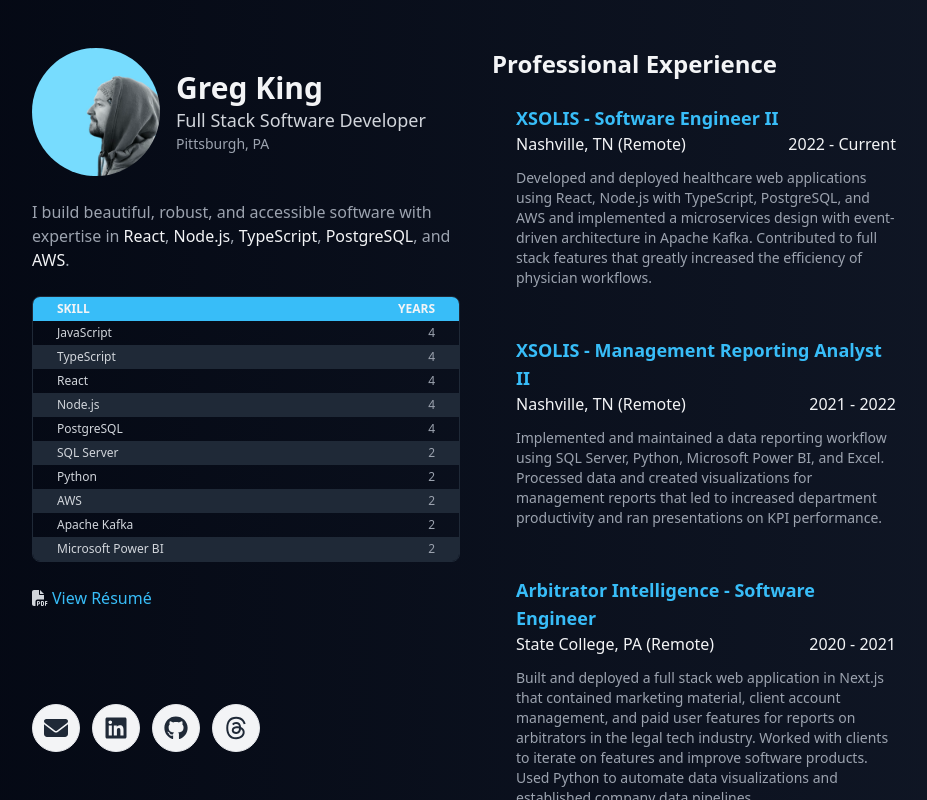
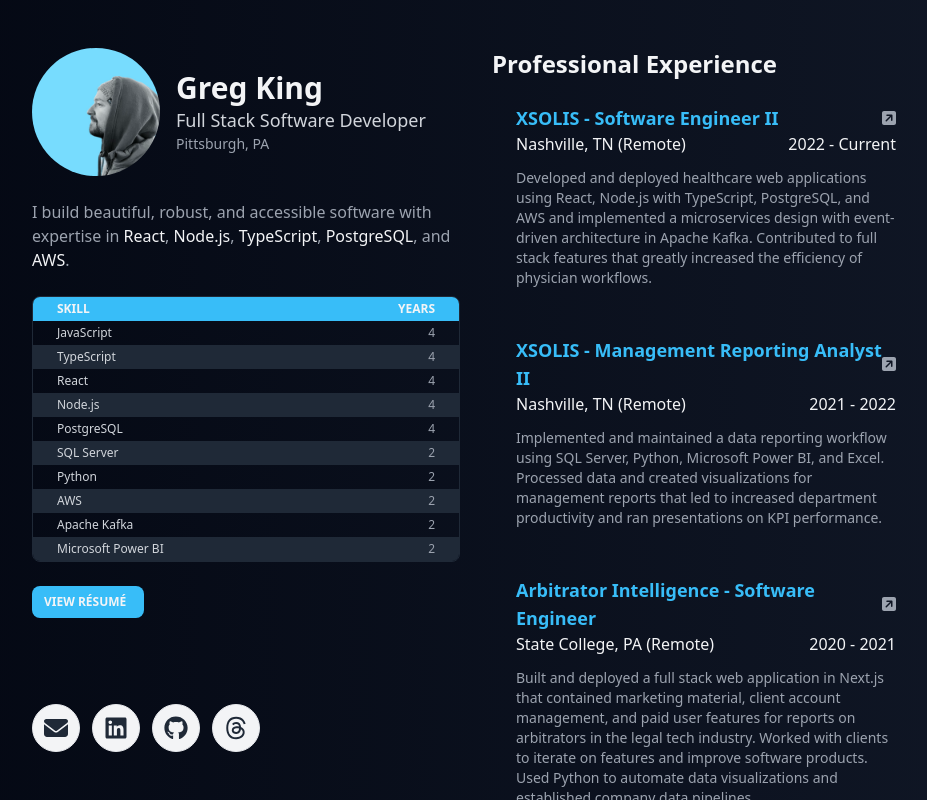
Before and after one commit to greg-py/portfolio, a React (Create React App) app: page / in a window 1280 px wide. Shown: the whole page, without its empty margins (164-1091 px from the left). Built offline with nearby package versions, Linux system fonts and the light colour scheme.

Commit message:
Added education section, added link icons to clickable cards, changed view resume link to a button

```diff
--- a/src/components/content/Content.jsx
+++ b/src/components/content/Content.jsx
@@ -1,12 +1,14 @@
 import ContentContainer from "./ContentContainer";
 import Experience from "./experience/Experience";
 import Projects from "./projects/Projects";
+import Education from "./education/Education";
 
 const Content = () => {
   return (
     <ContentContainer>
       <Experience />
       <Projects />
+      <Education />
     </ContentContainer>
   );
 };
--- /dev/null
+++ b/src/components/content/education/Education.jsx
@@ -0,0 +1,17 @@
+import EducationContainer from "./EducationContainer";
+import { education } from "../../../data/education";
+import EducationCard from "./EducationCard";
+
+const Education = () => {
+  return (
+    <EducationContainer>
+      <h2 className="font-bold text-2xl text-gray-100">Education</h2>
+      {education &&
+        education.map((e, index) => {
+          return <EducationCard key={index} education={e} />;
+        })}
+    </EducationContainer>
+  );
+};
+
+export default Education;
--- /dev/null
+++ b/src/components/content/education/EducationCard.jsx
@@ -0,0 +1,29 @@
+import { faSquareArrowUpRight } from "@fortawesome/free-solid-svg-icons";
+import { FontAwesomeIcon } from "@fortawesome/react-fontawesome";
+
+const EducationCard = (props) => {
+  const { education } = props;
+
+  return (
+    <a
+      href={education.href}
+      target="_blank"
+      rel="noreferrer"
+      className={`p-6 rounded-lg ${
+        education.href ? "hover:bg-gray-800 hover:cursor-pointer" : ""
+      }`}
+    >
+      <div className="flex flex-row justify-between items-center">
+        <h3 className="font-bold text-lg text-sky-400">{education.title}</h3>
+        {education.href && <FontAwesomeIcon icon={faSquareArrowUpRight} />}
+      </div>
+      <div className="flex flex-row justify-between mb-3 text-gray-100">
+        <h4>{education.location}</h4>
+        <p>{education.time}</p>
+      </div>
+      <p className="text-sm">{education.text}</p>
+    </a>
+  );
+};
+
+export default EducationCard;
--- /dev/null
+++ b/src/components/content/education/EducationContainer.jsx
@@ -0,0 +1,5 @@
+const EducationContainer = ({ children }) => {
+  return <div className="flex flex-col text-gray-400">{children}</div>;
+};
+
+export default EducationContainer;
--- a/src/components/content/experience/ExperienceCard.jsx
+++ b/src/components/content/experience/ExperienceCard.jsx
@@ -1,3 +1,6 @@
+import { FontAwesomeIcon } from "@fortawesome/react-fontawesome";
+import { faSquareArrowUpRight } from "@fortawesome/free-solid-svg-icons";
+
 const ExperienceCard = (props) => {
   const { position } = props;
 
@@ -6,9 +9,14 @@
       href={position.href}
       target="_blank"
       rel="noreferrer"
-      className="p-6 rounded-lg hover:bg-gray-800 hover:cursor-pointer"
+      className={`p-6 rounded-lg ${
+        position.href ? "hover:bg-gray-800 hover:cursor-pointer" : ""
+      }`}
     >
-      <h3 className="font-bold text-lg text-sky-400">{position.title}</h3>
+      <div className="flex flex-row justify-between items-center">
+        <h3 className="font-bold text-lg text-sky-400">{position.title}</h3>
+        {position.href && <FontAwesomeIcon icon={faSquareArrowUpRight} />}
+      </div>
       <div className="flex flex-row justify-between mb-3 text-gray-100">
         <h4>{position.location}</h4>
         <p>{position.time}</p>
--- a/src/components/content/projects/ProjectCard.jsx
+++ b/src/components/content/projects/ProjectCard.jsx
@@ -1,4 +1,6 @@
 import ProjectLabel from "./ProjectLabel";
+import { FontAwesomeIcon } from "@fortawesome/react-fontawesome";
+import { faSquareArrowUpRight } from "@fortawesome/free-solid-svg-icons";
 
 const ProjectCard = (props) => {
   const { project } = props;
@@ -8,9 +10,14 @@
       href={project.href}
       target="_blank"
       rel="noreferrer"
-      className="p-6 rounded-lg hover:bg-gray-800 hover:cursor-pointer"
+      className={`p-6 rounded-lg ${
+        project.href ? "hover:bg-gray-800 hover:cursor-pointer" : ""
+      }`}
     >
-      <h3 className="font-bold text-lg text-sky-400">{project.title}</h3>
+      <div className="flex flex-row justify-between items-center">
+        <h3 className="font-bold text-lg text-sky-400">{project.title}</h3>
+        {project.href && <FontAwesomeIcon icon={faSquareArrowUpRight} />}
+      </div>
       <div className="flex flex-row justify-between mb-4 text-gray-100">
         <h4>{project.location}</h4>
         <p>{project.time}</p>
--- a/src/components/info/Resume.jsx
+++ b/src/components/info/Resume.jsx
@@ -1,20 +1,15 @@
-import { FontAwesomeIcon } from "@fortawesome/react-fontawesome";
 import resume from "../../media/resume.pdf";
-import { faFilePdf } from "@fortawesome/free-solid-svg-icons";
 
 const Resume = () => {
   return (
-    <div className="inline-block flex flex-row items-center space-x-1">
-      <FontAwesomeIcon className="w-4 h-4 text-gray-300" icon={faFilePdf} />
     <a
-        className="text-sky-400"
       href={resume}
       target="_blank"
       rel="noopener noreferrer"
+      className="py-2 px-3 text-xs uppercase bg-sky-400 text-gray-100 font-bold rounded-lg max-w-28 hover:bg-sky-500 hover:duration-100"
     >
       View Résumé
     </a>
-    </div>
   );
 };
 
--- /dev/null
+++ b/src/data/education.js
@@ -0,0 +1,23 @@
+export const education = [
+  {
+    title: "Master of International Affairs in Economics",
+    location: "The Pennsylvania State University",
+    time: "2018 - 2020",
+    text: "Coursework: International Economics, Econometrics, International Finance, Research Design, Advanced Microeconomic Theory, Environmental Economics",
+    href: "https://www.sia.psu.edu/academics/degree-programs/master-of-international-affairs",
+  },
+  {
+    title: "Graduate Certificate in Applied Statistics",
+    location: "The Pennsylvania State University",
+    time: "2018 - 2020",
+    text: "Coursework: Regression Methods, Statistical Programming in R, SAS Programming, Applied Statistics, Data Mining and Statistical Learning",
+    href: "https://science.psu.edu/stat/online-programs/graduate-certificate",
+  },
+  {
+    title: "Bachelor of Arts",
+    location: "PennWest California",
+    time: "2012 - 2016",
+    text: "Coursework: Business Statistics, Scientific & Technical Writing, Speech Science, Elements of Economics, Technology in Teaching & Learning, Music & Recording Technology",
+    href: null,
+  },
+];
```
Lines whose indentation alone changed are shown as unchanged.
